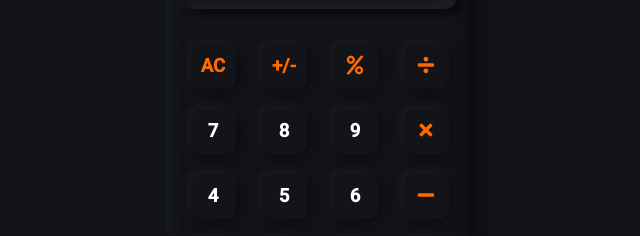
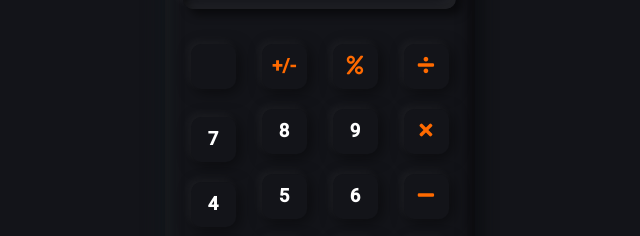
Before and after one commit to shreyansh018/calculator-dark-theme, a plain HTML site: page index.html in a window 1280 px wide. Shown: the part 205-441 px from the top of the page, 320-960 px from the left. Drawn offline with nearby package versions, Linux system fonts and the light colour scheme.

Commit message:
touch up

```diff
--- a/index.html
+++ b/index.html
@@ -61,9 +61,7 @@
                     value="AC"
                     class="btn-work"
                     onclick="displayResult.value=' '"
-                  >
-                    AC
-                  </button>
+                  ></button>
                 </div>
                 <div class="button">
                   <button
```
